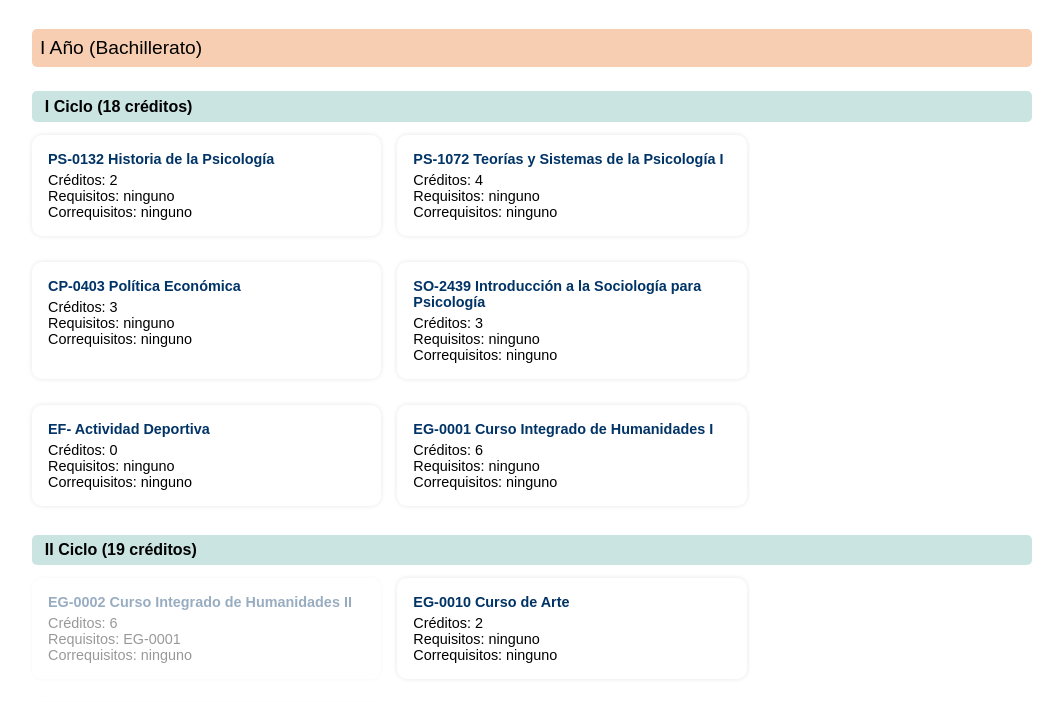
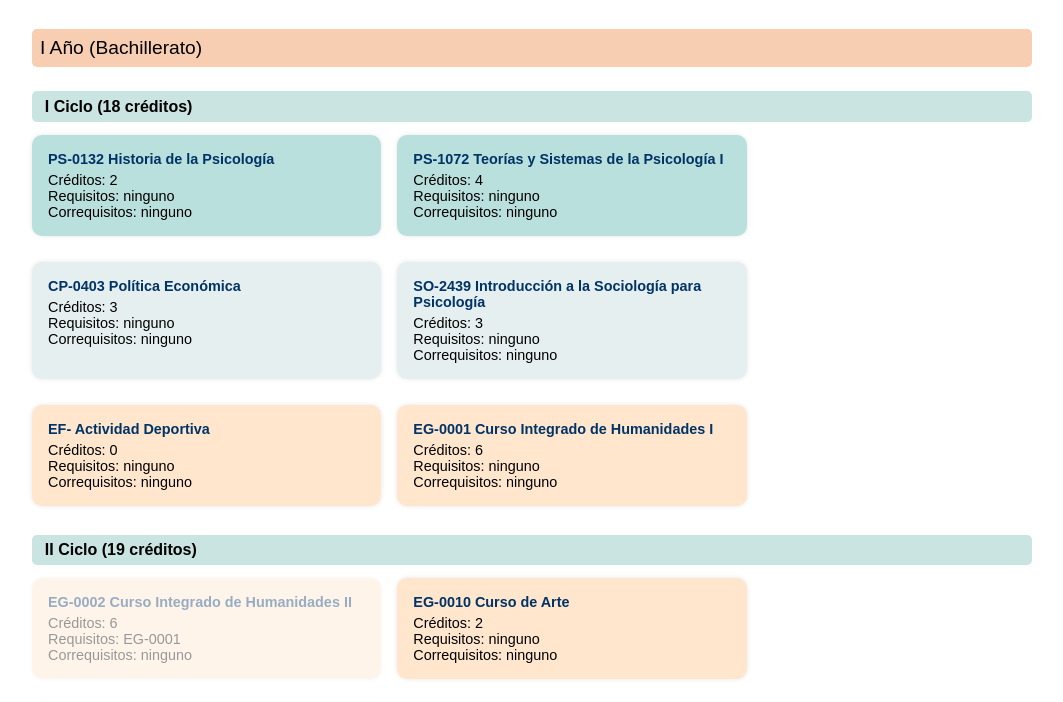
Before and after one commit to Anniesoliss/mallainteractiva-psico, a plain HTML site: page index.html in a window 1280 px wide. Shown: the part 93-795 px from the top of the page, without its empty margins (108-1171 px from the left). Drawn offline with Linux system fonts and the light colour scheme.

Commit message:
Update styles.css

```diff
--- a/styles.css
+++ b/styles.css
@@ -72,7 +72,6 @@ h1 {
   font-size: 0.9rem;
   transition: background-color 0.3s ease, opacity 0.3s ease;
   user-select: none;
-  background-color: transparent; /* Permite mostrar el color temático */
 }
 
 
```
